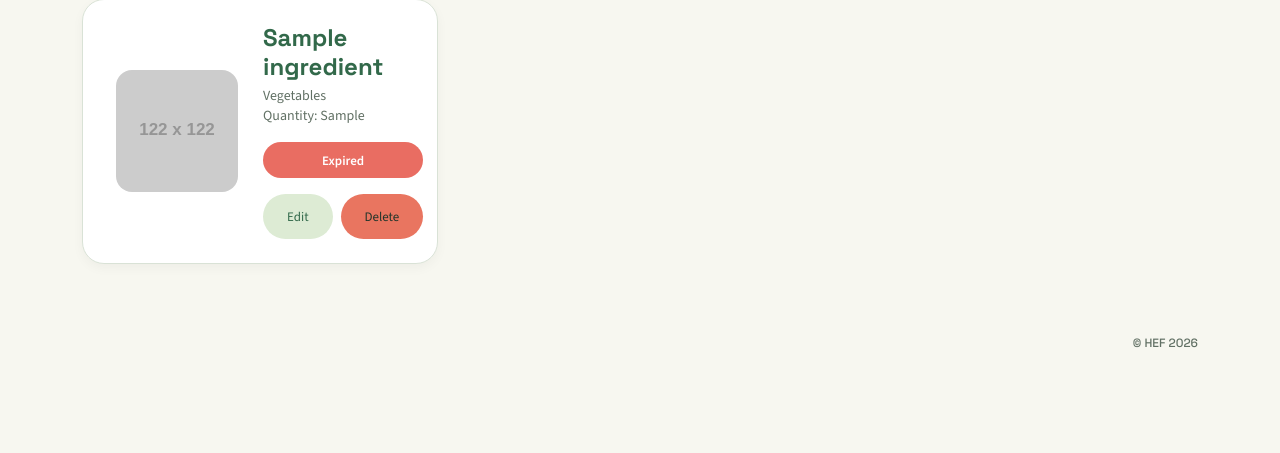
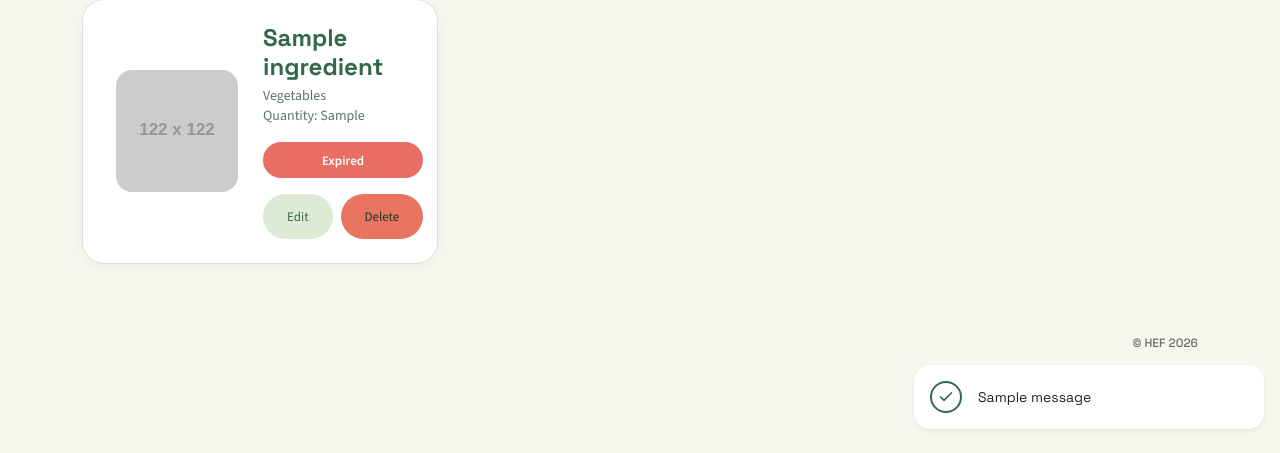
Before and after one commit to PBP-D-Kelompok-13/Website-HEF, a Django app: page /pantry/ in a window 1280 px wide. Shown: the part 347-800 px from the top of the page. Run offline with Django 5.2, Linux system fonts and the light colour scheme; a user stored in the database is signed in; tables that the repository leaves empty hold one stand-in row (values such as "Sample post"); grey boxes labelled with a size stand in for pictures from a placeholder-image service; one stand-in notice (Sample message) is shown; some libraries are stand-ins or nearby versions.

Commit message:
feat: implemented toast success messages

```diff
--- a/main/views.py
+++ b/main/views.py
@@ -14,6 +14,7 @@ from django.contrib.auth.decorators import login_required
 from django.shortcuts import redirect
 from django.views.decorators.http import require_POST
 from functools import wraps
+from django.contrib import messages
 from datetime import date, timedelta
 import random
 
@@ -207,6 +208,9 @@ def add_ingredient(request):
             ingredient = form.save(commit=False)
             ingredient.user = request.user
             ingredient.save()
+            messages.success(request, "Ingredient successfully added.")
+        else:
+            messages.error(request, "Failed to add ingredient. Please check your input.")
     return redirect('main:show_inventory')
 
 @login_required(login_url='main:login_account')
@@ -216,6 +220,9 @@ def edit_ingredient(request, pk):
         form = IngredientForm(request.POST, instance=ingredient)
         if form.is_valid():
             form.save()
+            messages.success(request, "Ingredient successfully editted.")
+        else:
+            messages.error(request, "Failed to edit ingredient. Please check your input.")
     return redirect('main:show_inventory')
 
 @login_required(login_url='main:login_account')
--- a/templates/pages/inventory.html
+++ b/templates/pages/inventory.html
@@ -9,6 +9,23 @@
 
 {% block content %}
 <main class="container py-4 hef-inventory-page">
+    <!-- Render toast messages if present -->
+    {% if messages %}
+        <div class="toast-container position-fixed bottom-0 end-0 p-3" style="z-index: 1080;">
+            {% for message in messages %}
+                <div class="toast show align-items-center border-0 hef-toast shadow-sm mb-2 p-3 bg-white rounded-4" role="alert" aria-live="assertive" aria-atomic="true">
+                    <div class="d-flex align-items-center gap-3">
+                        <div class="hef-toast-icon-wrapper rounded-circle d-flex align-items-center justify-content-center flex-shrink-0" style="width: 32px; height: 32px; border: 2px solid #32694A;">
+                            <svg xmlns="http://www.w3.org/2000/svg" width="16" height="16" viewBox="0 0 24 24" fill="none" stroke="#32694A" stroke-width="2.5" stroke-linecap="round" stroke-linejoin="round"><polyline points="20 6 9 17 4 12"></polyline></svg>
+                        </div>
+                        <div class="toast-body p-0 font-space-grotesk text-dark fw-medium">
+                            {{ message }}
+                        </div>
+                    </div>
+                </div>
+            {% endfor %}
+        </div>
+    {% endif %}
 
     <!-- Page Header -->
     <header class="mb-4">
```
